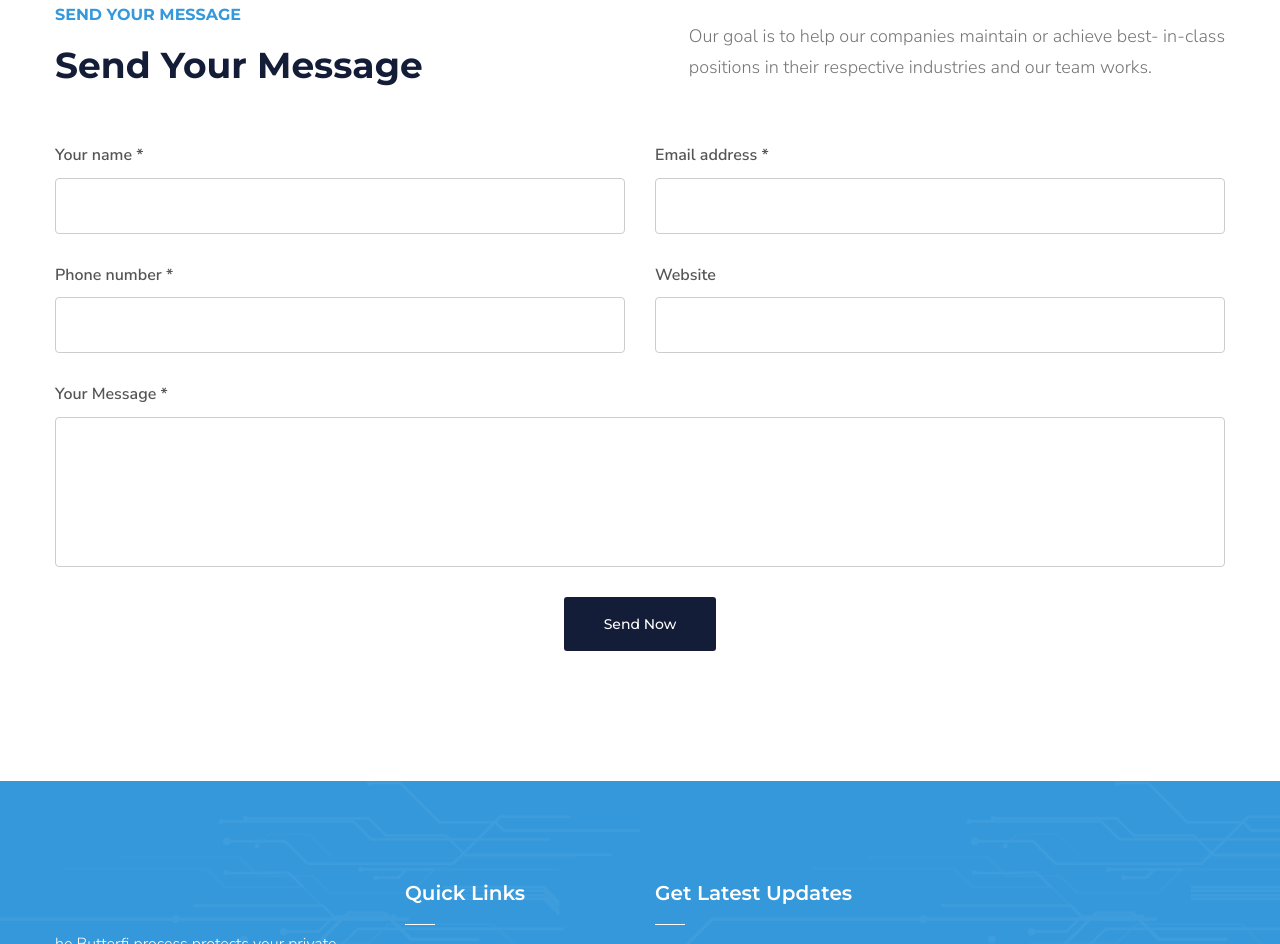
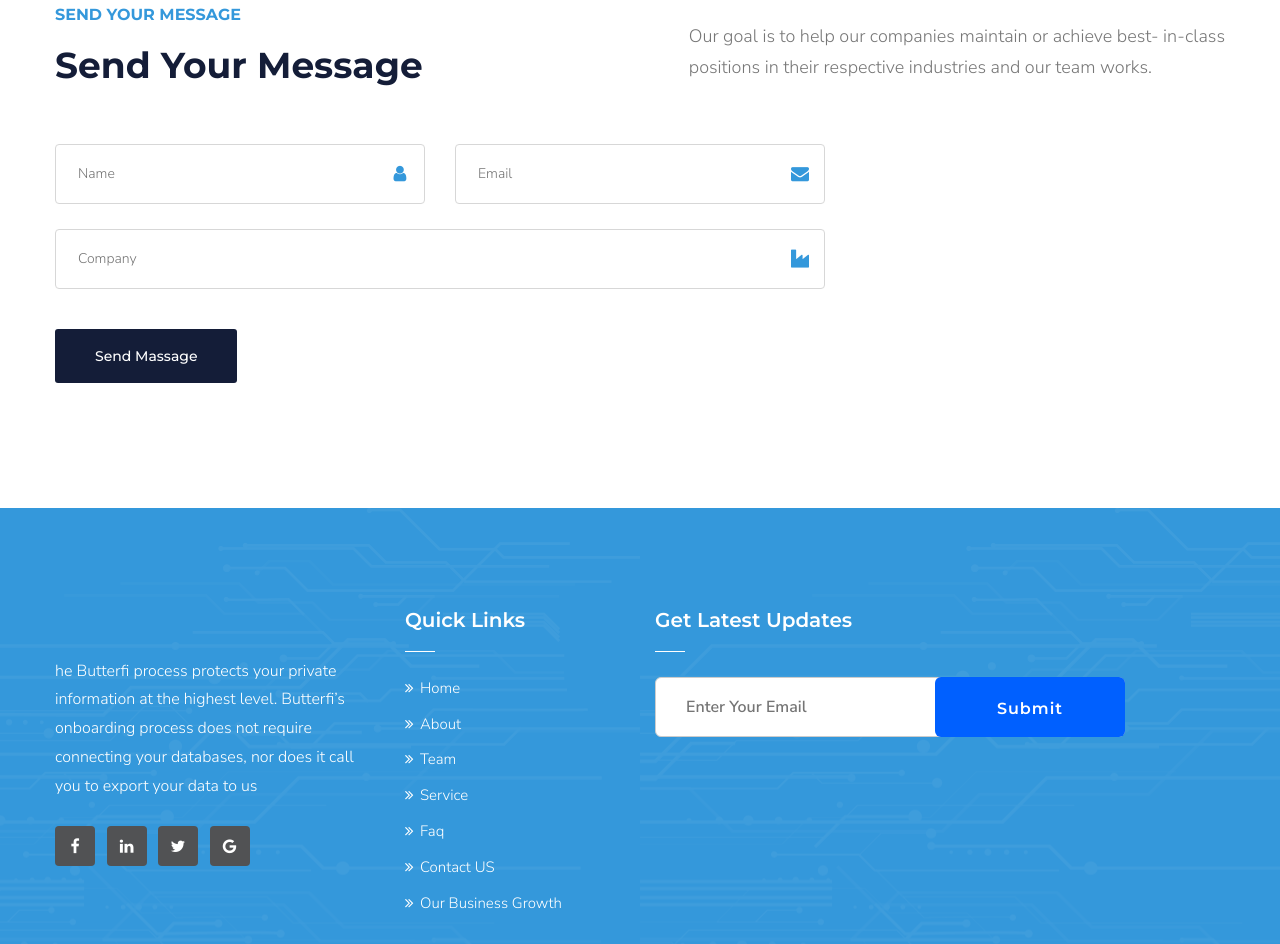
Before and after one commit to murtazaahmad1122/butterfi, a plain HTML site: page contact.html in a window 1280 px wide. Shown: the part 1512-2456 px from the top of the page. Drawn offline with Linux system fonts and the light colour scheme.

Commit message:
thirteen

```diff
--- a/contact.html
+++ b/contact.html
@@ -287,43 +287,36 @@
 			</div>
 
 			<!-- Contact Form -->
-			<div class="contact-form">
-
-				<!-- Contact Form -->
-				<form method="post" action="" id="contact-form">
+			<div class="appointment-form">
+				<form method="post" action="">
 					<div class="row clearfix">
-
-						<div class="form-group col-lg-6 col-md-6 col-sm-12">
-							<label>Your name *</label>
-							<input type="text" name="username" placeholder="" required>
+						<div class="col-lg-4 col-md-6 col-sm-12 form-group">
+							<input type="text" name="username" placeholder="Name" required="">
+							<span class="icon fa fa-user"></span>
 						</div>
 
-						<div class="form-group col-lg-6 col-md-6 col-sm-12">
-							<label>Email address *</label>
-							<input type="text" name="email" placeholder="" required>
+						<div class="col-lg-4 col-md-6 col-sm-12 form-group">
+							<input type="email" name="email" placeholder="Email" required="">
+							<span class="icon fa fa-envelope"></span>
 						</div>
 
-						<div class="form-group col-lg-6 col-md-6 col-sm-12">
-							<label>Phone number *</label>
-							<input type="text" name="phone" placeholder="" required>
+
+
+						<div class="col-lg-8 col-md-6 col-sm-12 form-group">
+							<input type="text" name="department" placeholder="Company" required="">
+							<span class="icon fa fa-industry"></span>
 						</div>
 
-						<div class="form-group col-lg-6 col-md-6 col-sm-12">
-							<label>Website</label>
-							<input type="text" name="subject" placeholder="" required>
+						<!-- <div class="col-lg-12 col-md-12 col-sm-12 form-group">
+							<textarea name="message" placeholder="Message"></textarea>
+						</div> -->
+
+						<div class="col-lg-12 col-md-12 col-sm-12 form-group">
+							<button class="theme-btn btn-style-two" type="submit" name="submit-form"><span class="txt">Send Massage</span></button>
 						</div>
-
-						<div class="form-group col-lg-12 col-md-12 col-sm-12">
-							<label>Your Message *</label>
-							<textarea name="message" placeholder=""></textarea>
-						</div>
-
-						<div class="form-group text-center col-lg-12 col-md-12 col-sm-12">
-							<button class="theme-btn btn-style-two" type="submit" name="submit-form"><span class="txt">Send Now</span></button>
-						</div>
-
 					</div>
 				</form>
+			</div>
 			</div>
 			<!-- End Contact Form -->
 
```
Also changed, not shown: faq.html (+19 -21 lines).
